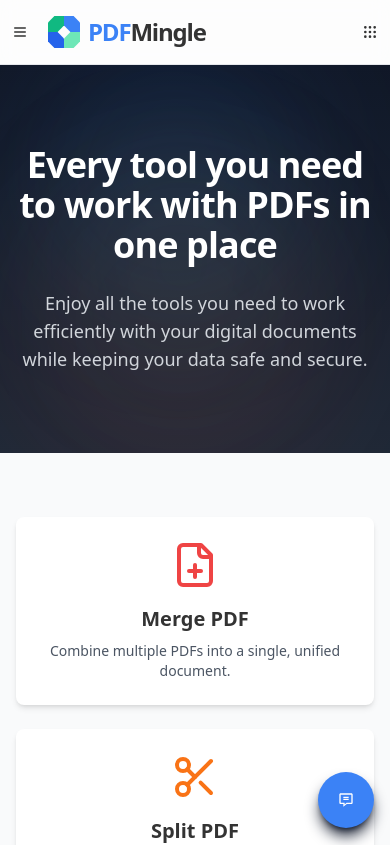
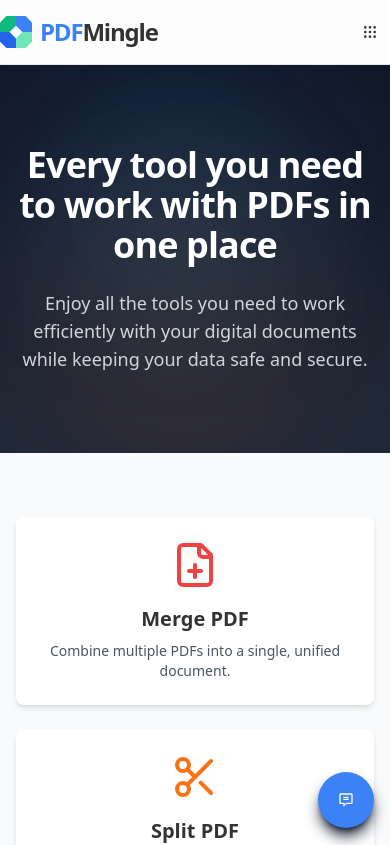
Before and after one commit to widhia-solanki/Pdfmingle, a Next.js app: page / in a window 390 px wide. Shown: the top 845 px of the page. Built offline with nearby package versions, Linux system fonts and the light colour scheme.

Commit message:
Update Header.tsx

```diff
--- a/src/components/Header.tsx
+++ b/src/components/Header.tsx
@@ -1,4 +1,3 @@
-import { MobileNav } from "./MobileNav";
 import { ToolsMenu } from "./ToolsMenu";
 import { usePathname } from 'next/navigation';
 import Link from 'next/link';
@@ -10,13 +9,11 @@ export const Header = () => {
   return (
     <header className="sticky top-0 z-50 w-full border-b bg-background/95 backdrop-blur supports-[backdrop-filter]:bg-background/60">
       <div className="container flex h-16 items-center justify-between">
+
+        {/* --- THIS IS THE FIX --- */}
+        {/* The div containing the MobileNav has been removed. */}
+        {/* The PDFMingle logo is now the only item on the left. */}
         <div className="flex items-center gap-2">
-          {isHomePage && (
-            <div className="md:hidden">
-              <MobileNav />
-            </div>
-          )}
-
           <Link href="/" className="flex items-center gap-2 text-2xl font-bold tracking-tighter text-ilovepdf-text no-underline">
             <svg
               width="32"
@@ -30,13 +27,13 @@ export const Header = () => {
               <path d="M50 100 L20 100 L0 80 L0 50 L30 50 L50 70 Z" fill="#2563EB" />
               <path d="M50 100 L80 100 L100 80 L100 50 L70 50 L50 70 Z" fill="#6EE7B7" />
             </svg>
-            {/* --- THIS IS THE FIX --- */}
             <div>
               <span className="text-ilovepdf-red">PDF</span>Mingle
             </div>
-            {/* --- END OF THE FIX --- */}
           </Link>
         </div>
+        {/* --- END OF THE FIX --- */}
+
         <ToolsMenu />
       </div>
     </header>
```
